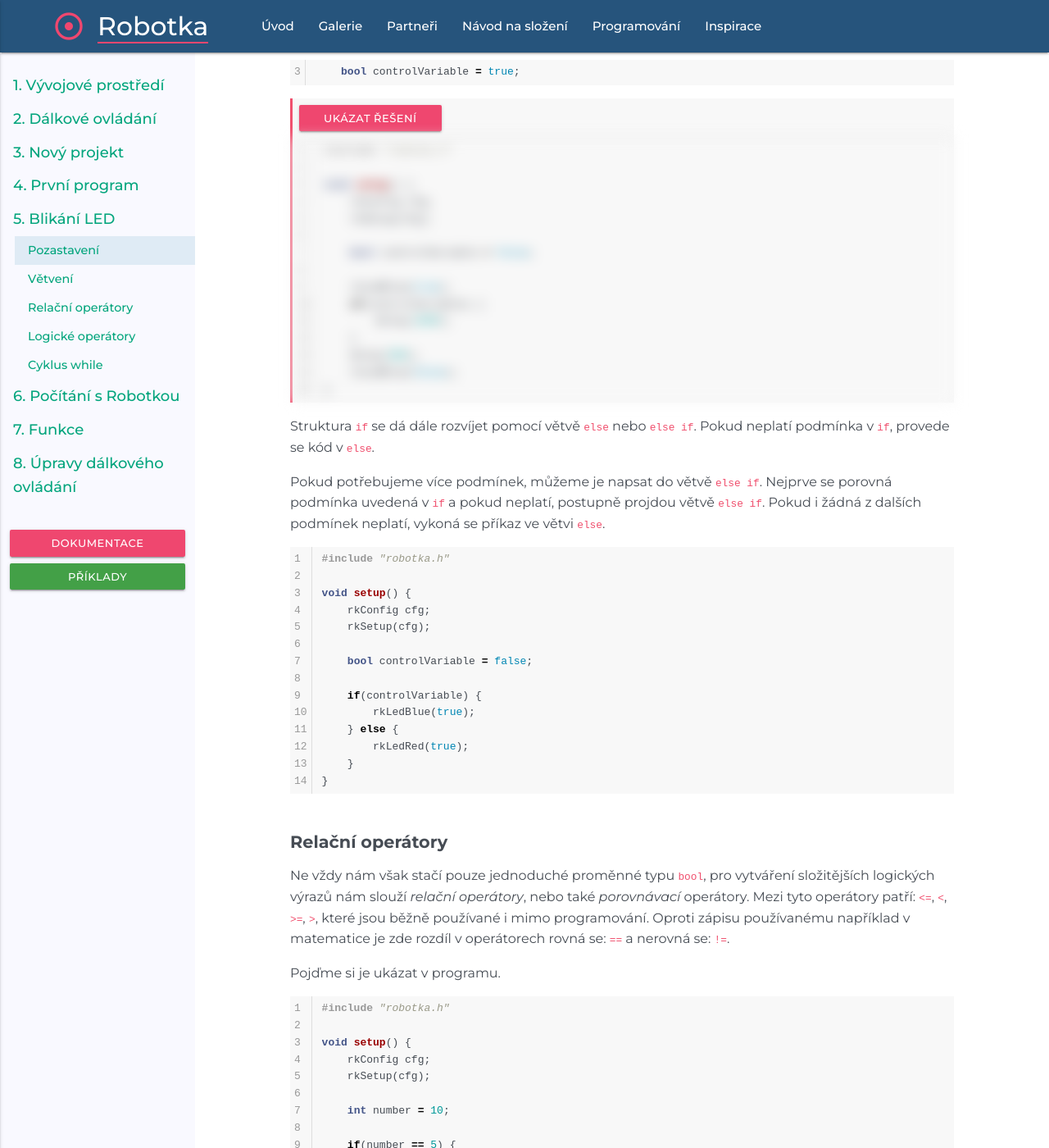
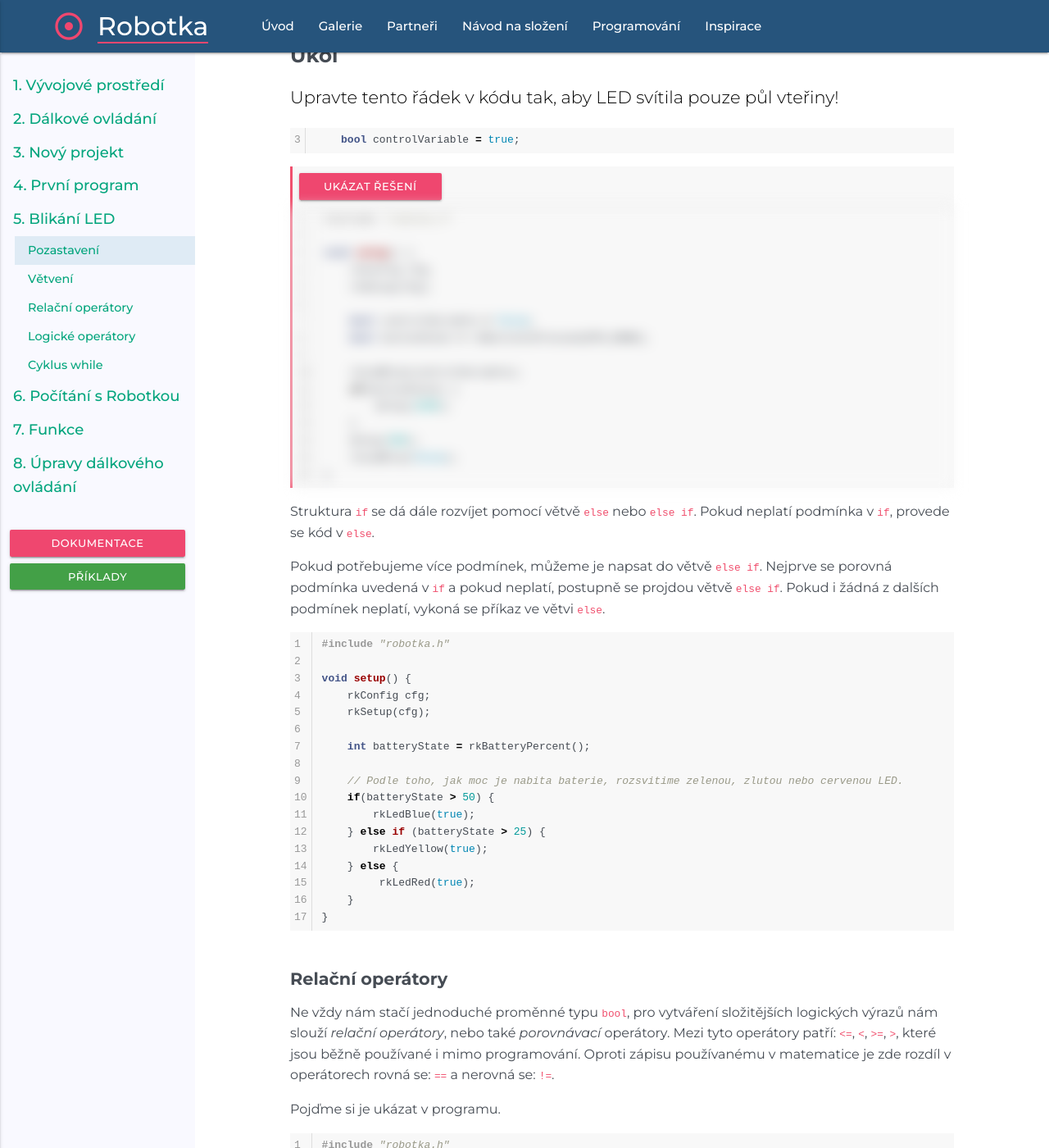
Before and after one commit to RoboticsBrno/robotka.robotickytabor.cz, a Jekyll site: the page built from _coding/004_blikani_led.md, in a window 1280 px wide and 1400 px high, scrolled down 1729 px. Shown: the whole window at 82% size. Built offline with Jekyll 4.4.1, drawn with Linux system fonts in a browser that asks for light colours; some of the changed text lies outside the part shown.

Commit message:
Coding guide corrections.

````diff
--- a/_coding/004_blikani_led.md
+++ b/_coding/004_blikani_led.md
@@ -62,8 +62,12 @@ void setup() {
     rkConfig cfg;
     rkSetup(cfg);
 
+    // vytvorime si promennou controlVariable a priradime do ni hodnotu true (logicka jednicka)
     bool controlVariable = true;
-    bool buttonState = rkButtonIsPressed();
+
+    // do promenne buttonState ulozime informaci,
+    // jestli je prave ted stisknute spodni tlacitko
+    bool buttonState = rkButtonIsPressed(BTN_DOWN);
 
     rkLedBlue(controlVariable);
     if(buttonState) {
@@ -95,9 +99,10 @@ void setup() {
     rkSetup(cfg);
 
     bool controlVariable = false;
+    bool buttonState = rkButtonIsPressed(BTN_DOWN);
 
-    rkLedBlue(true);
-    if(controlVariable) {
+    rkLedBlue(controlVariable);
+    if(buttonState) {
         delay(1000);
     }
     delay(500);
@@ -109,7 +114,7 @@ Struktura `if` se dá dále rozvíjet pomocí větvě `else` nebo `else if`.
 Pokud neplatí podmínka v `if`, provede se kód v `else`.
 
 Pokud potřebujeme více podmínek, můžeme je napsat do větvě `else if`.
-Nejprve se porovná podmínka uvedená v `if` a pokud neplatí, postupně projdou větvě `else if`. Pokud i žádná z dalších podmínek neplatí, vykoná se příkaz ve větvi `else`.
+Nejprve se porovná podmínka uvedená v `if` a pokud neplatí, postupně se projdou větvě `else if`. Pokud i žádná z dalších podmínek neplatí, vykoná se příkaz ve větvi `else`.
 
 ```cpp
 #include "robotka.h"
@@ -118,21 +123,24 @@ void setup() {
     rkConfig cfg;
     rkSetup(cfg);
 
-    bool controlVariable = false;
+    int batteryState = rkBatteryPercent();
 
-    if(controlVariable) {
+    // Podle toho, jak moc je nabita baterie, rozsvitime zelenou, zlutou nebo cervenou LED.
+    if(batteryState > 50) {
         rkLedBlue(true);
+    } else if (batteryState > 25) {
+        rkLedYellow(true);
     } else {
-        rkLedRed(true);
+         rkLedRed(true);
     }
 }
 ```
 
 #### Relační operátory
 
-Ne vždy nám však stačí pouze jednoduché proměnné typu `bool`, pro vytváření složitějších logických výrazů nám slouží _relační operátory_, nebo také _porovnávací_ operátory.
+Ne vždy nám stačí jednoduché proměnné typu `bool`, pro vytváření složitějších logických výrazů nám slouží _relační operátory_, nebo také _porovnávací_ operátory.
 Mezi tyto operátory patří: `<=`, `<`, `>=`, `>`, které jsou běžně používané i mimo programování.
-Oproti zápisu používanému například v matematice je zde rozdíl v operátorech rovná se: `==` a nerovná se: `!=`.
+Oproti zápisu používanému v matematice je zde rozdíl v operátorech rovná se: `==` a nerovná se: `!=`.
 
 Pojďme si je ukázat v programu.
 
@@ -247,7 +255,7 @@ Občas nám nestačí ani "složitější" logické výrazy, a proto potřebujem
 {:.lead}
 Pojďme si vyzkoušet jejich použití!
 
-Napíšeme si program, který bude dělat následující: pokud proměnná `number` je mezi hodnotami 5 až 20, tak rozsvítí modrou LED.
+Napíšeme si program, který zjistí zbývající energii baterie v procentech a pokud je mezi 10-100%, tak rozsvítí zelenou LED.
 
 ```cpp
 #include "robotka.h"
@@ -267,7 +275,7 @@ void setup() {
 {:.lead}
 Pojďme si samostatně vyzkoušet jejich použití!
 
-Zkus rozšířit předchozí program o tři další rozsahy. 100-76% pro zelenou, 75-26% pro žlutou a 25-0% pro červenou.
+Zkus rozšířit předchozí program o tři další rozsahy. 100-76% pro zelenou, 75-26% pro žlutou a 25-0% pro červenou LED.
 
 {:.spoiler}
 ```cpp
@@ -281,11 +289,9 @@ void setup() {
 
     if(batteryState > 75) {
         rkLedGreen(true);
-    }
-    if((batteryState <= 75) && (batteryState > 25)) {
+    } else if(batteryState > 25) {
         rkLedYellow(true);
-    }
-    if(batteryState <= 25) {
+    } else {
         rkLedRed(true);
     }
 }
````
Also changed, not shown: _coding/002_zalozeni_projektu.md (+2 -2 lines).
